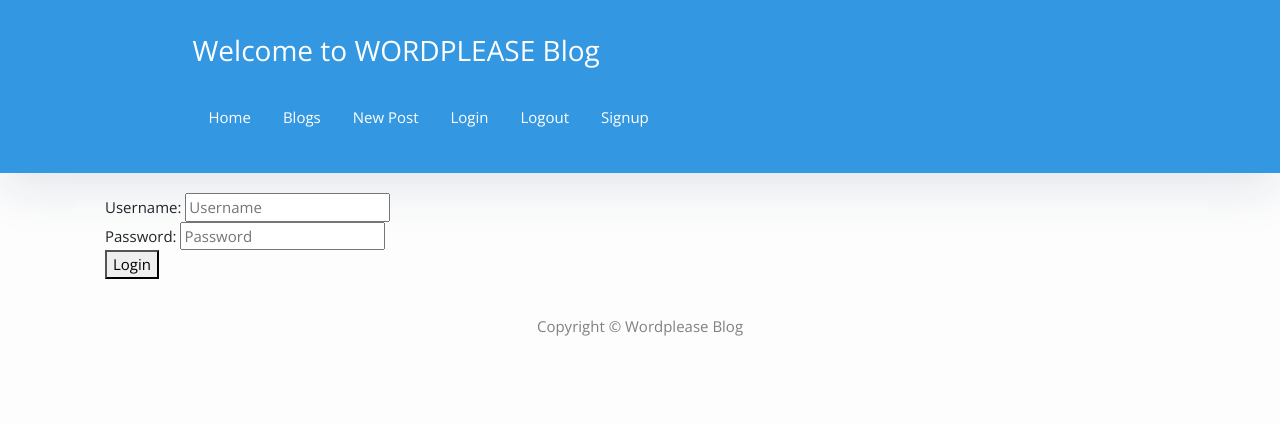
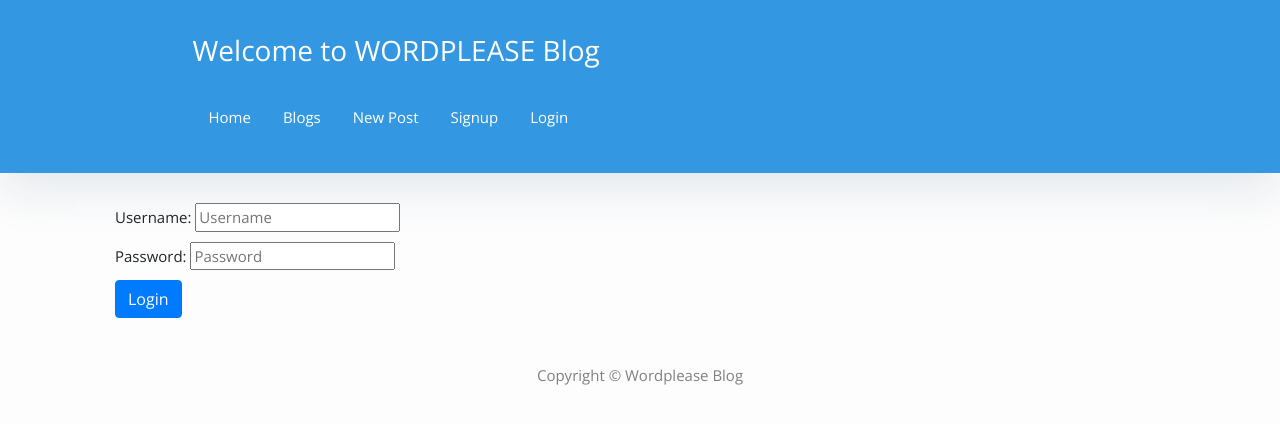
Before and after one commit to JuanMarcos10/KC-Python-Django-Rest, a Django app: page /login in a window 1280 px wide. Shown: the top 424 px of the page. Run offline with Django 3.2, Linux system fonts and the light colour scheme; some libraries are stand-ins or nearby versions.

Commit message:
19_Logout funcionando y redireccion a home si ya estamos loggeados

```diff
--- a/blogs/templates/base.html
+++ b/blogs/templates/base.html
@@ -43,6 +43,9 @@
                 padding: 14px 16px;
                 text-decoration: none;
             }
+            .login-card {
+                margin: 10px 10px;
+            }
     </style>
 <header class="masthead">
     <div class="overlay">
@@ -55,9 +58,10 @@
                             <li><a style="text-decoration: none" href="{% url 'home' %}">Home</p></a>
                             <li><a style="text-decoration: none" href="{% url 'blog_all' %}">Blogs</p></a>
                             <li><a style="text-decoration: none" href="{% url 'home' %}">New Post</p></a>
-                            <li><a style="text-decoration: none" href="{% url 'login' %}">Login</p></a>
-                            <li><a style="text-decoration: none" href="{% url 'home' %}">Logout</p></a>
                             <li><a style="text-decoration: none" href="{% url 'home' %}">Signup</p></a>
+                            {% if user.is_authenticated %} <li><a style="text-decoration: none" href="{% url 'logout' %}">Logout</a></li>
+                            {% else %} <li><a style="text-decoration: none" href="{% url 'login' %}">Login</a></li>
+                            {% endif %}
                         </ul>
                 </div>
             </div>
--- a/main/urls.py
+++ b/main/urls.py
@@ -17,12 +17,13 @@ from django.contrib import admin
 from django.urls import path
 
 from blogs.views import latest_blog, blog_detail, blog_all
-from users.views import login
+from users.views import login, logout
 
 urlpatterns = [
     path('admin/', admin.site.urls),
     # Users
     path('login', login, name='login'),
+    path('logout', logout, name='logout'),
 
     # Blogs
     path('blogs/<int:pk>/', blog_detail, name='blog_detail'),
--- a/users/templates/login.html
+++ b/users/templates/login.html
@@ -19,7 +19,7 @@
                 <input type="password" name="pwd" placeholder="Password" required>
             </div>
             <div class="login-card">
-                <button type="submit">Login</button>
+                <button class="btn btn-primary" type="submit">Login</button>
             </div>
     </form>
     </div>
--- a/users/views.py
+++ b/users/views.py
@@ -1,9 +1,12 @@
 from django.contrib import messages
 from django.contrib.auth import authenticate
 from django.shortcuts import render, redirect
+from django.contrib.auth import login as django_login, logout as django_logout
 
 
 def login(request):
+    if request.user.is_authenticated:
+        return redirect('home')
     if request.method == 'POST':
         username = request.POST['usr']
         password = request.POST['pwd']
@@ -11,5 +14,11 @@ def login(request):
         if user is None:
             messages.error(request, 'Usuario/contraseña incorrectos')
         else:
+            django_login(request, user)
             return redirect('home')
     return render(request, 'login.html')
+
+
+def logout(request):
+    django_logout(request)
+    return redirect('login')
```
Also changed, not shown: db.sqlite3. Lines whose indentation alone changed are shown as unchanged.
